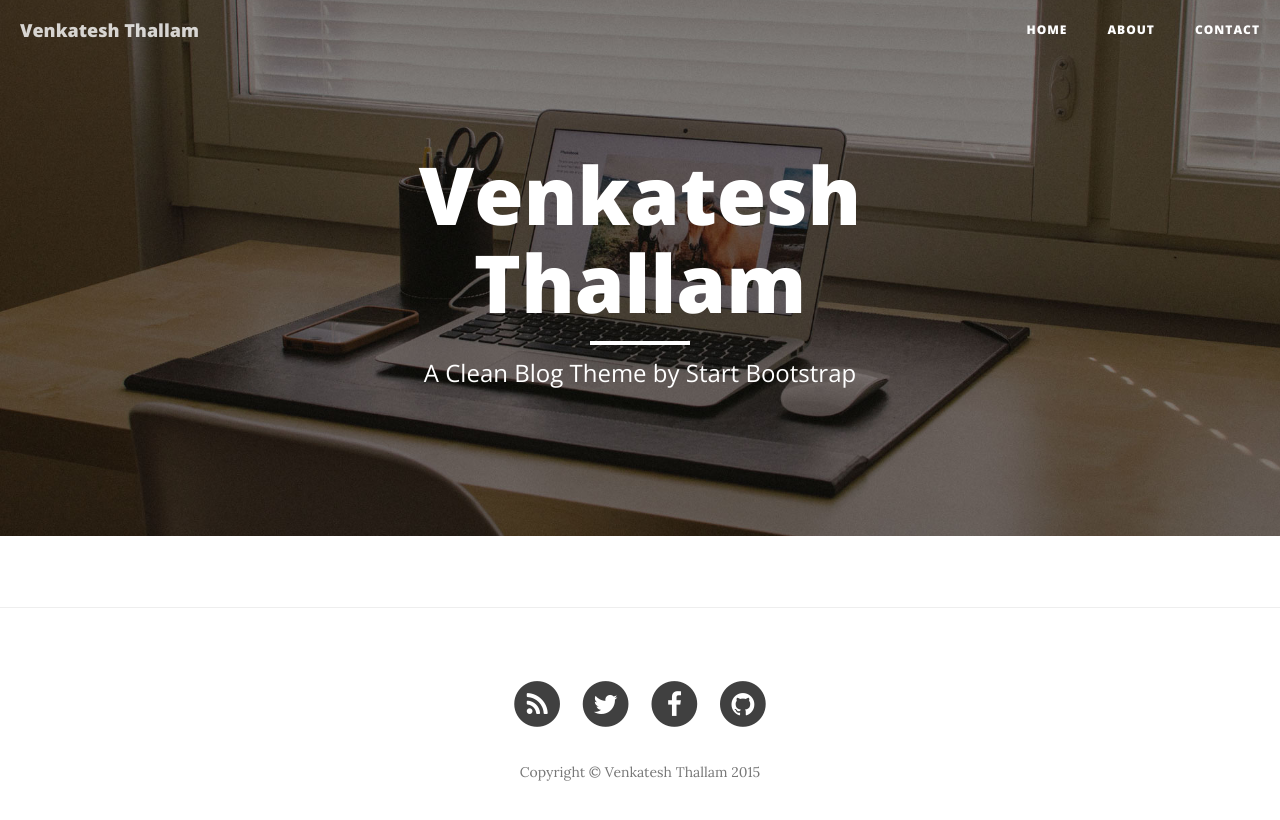
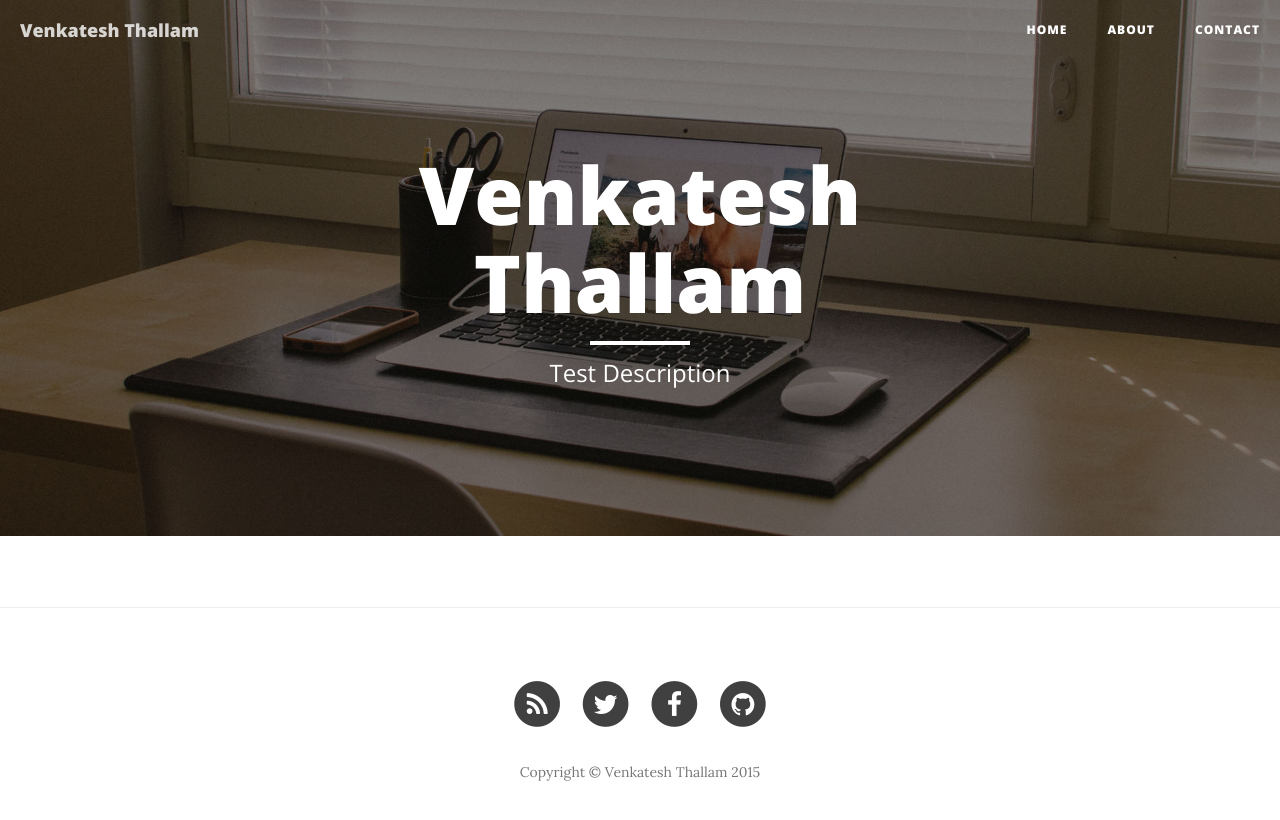
Before and after one commit to venkateshthallam/venkateshthallam.github.io, a Jekyll site: the page built from index.html, in a window 1280 px wide. Shown: the top 820 px of the page. Built offline with Jekyll 4.4.1, drawn with Linux system fonts in a browser that asks for light colours; nearby versions of some CDN libraries; the list of posts is cut into pages by our own code.

Commit message:
Update index.html

```diff
--- a/index.html
+++ b/index.html
@@ -1,5 +1,5 @@
 ---
 layout: page
-description: A Clean Blog Theme by Start Bootstrap
+description: Test Description
 published: true
 ---
```
